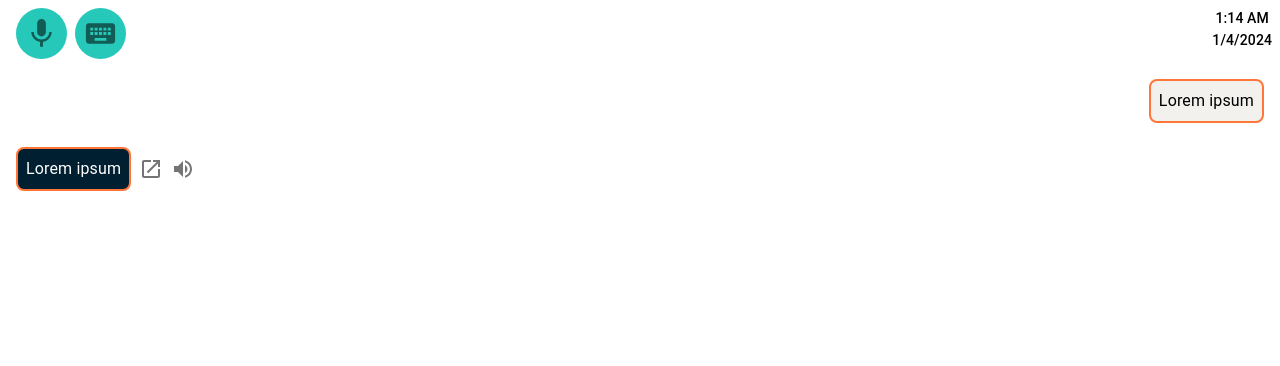
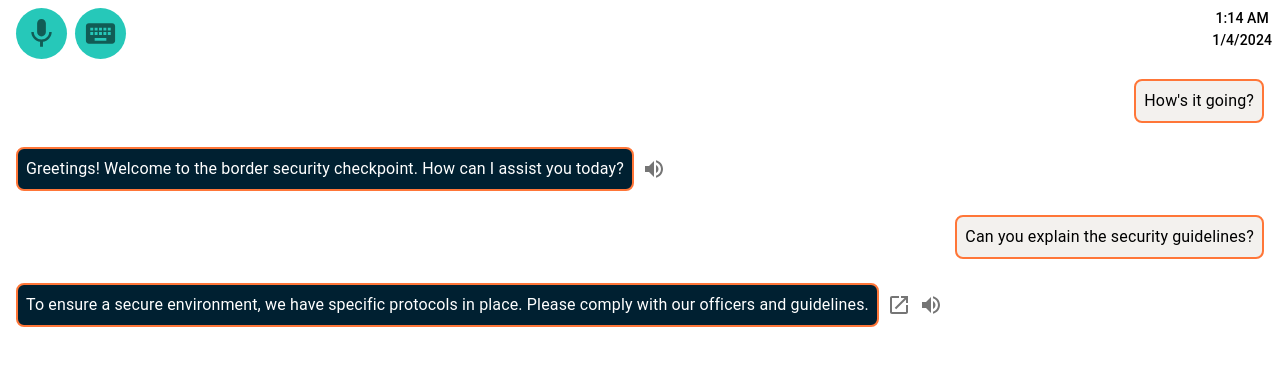
Before and after one commit to Project-BabelBot/BabelBot-Code, a React (Vite) app in the folder frontend/: page /response in a window 1280 px wide. Shown: the top 366 px of the page. Built offline with nearby package versions, Linux system fonts and the light colour scheme.

Commit message:
change questions

```diff
--- a/frontend/src/pages/ResponsePage.tsx
+++ b/frontend/src/pages/ResponsePage.tsx
@@ -149,15 +149,29 @@ const demoMessages: Message[] = [
   {
     id: 1,
     content:
-      "Lorem ipsum ",
+      "How's it going?",
     userIsSender: true,
     timestamp: new Date(2023, 12, 29, 12, 0, 0).toISOString(),
   },
   {
-    attachment: "Hello",
     id: 2,
     content:
-      "Lorem ipsum ",
+      "Greetings! Welcome to the border security checkpoint. How can I assist you today?",
+    userIsSender: false,
+    timestamp: new Date(2023, 12, 29, 12, 1, 0).toISOString(),
+  },
+  {
+    id: 3,
+    content:
+      "Can you explain the security guidelines?",
+    userIsSender: true,
+    timestamp: new Date(2023, 12, 29, 12, 0, 0).toISOString(),
+  },
+  {
+    attachment: "Map to Security",
+    id: 4,
+    content:
+      "To ensure a secure environment, we have specific protocols in place. Please comply with our officers and guidelines.",
     userIsSender: false,
     timestamp: new Date(2023, 12, 29, 12, 1, 0).toISOString(),
   }
```
